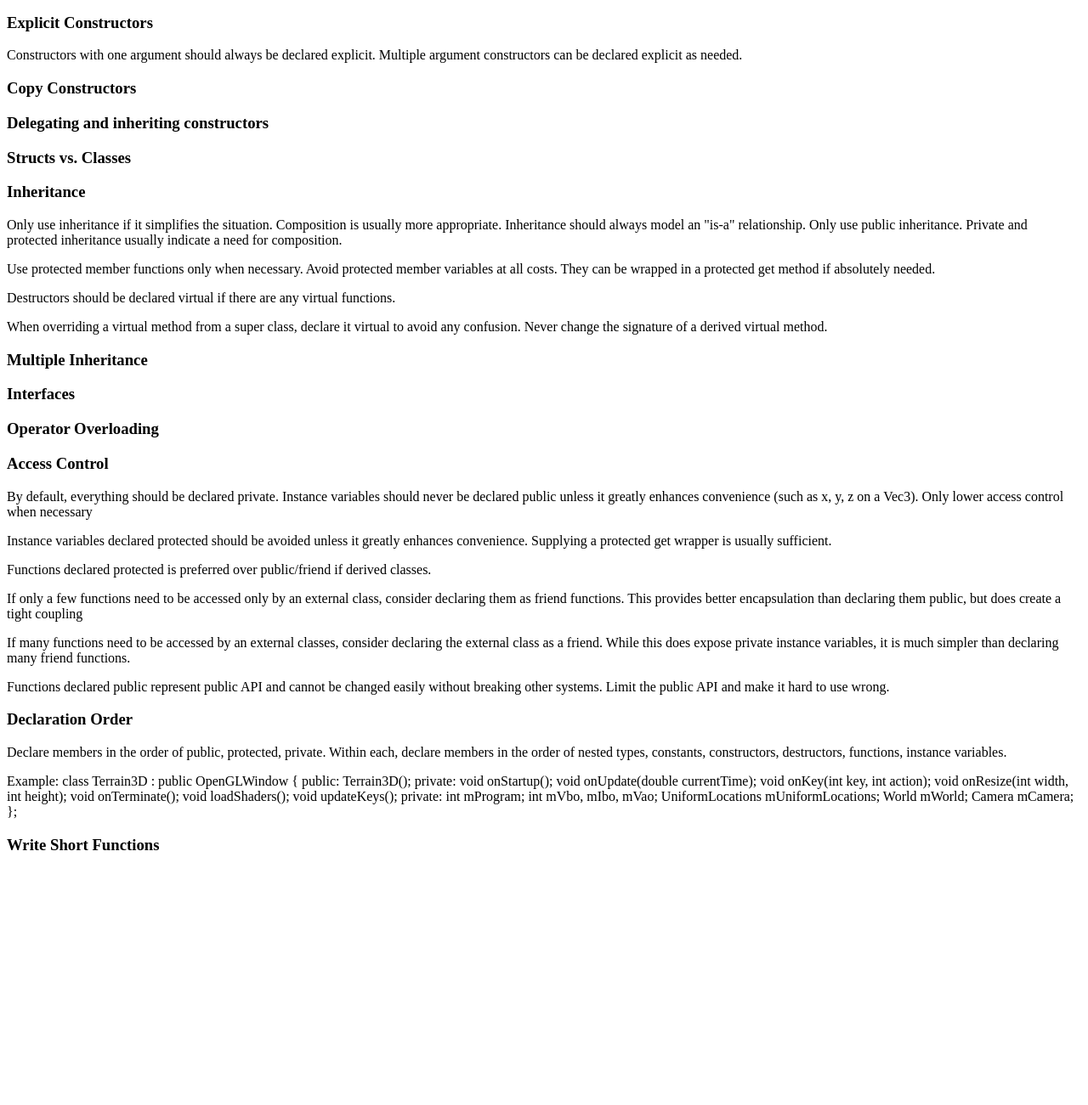
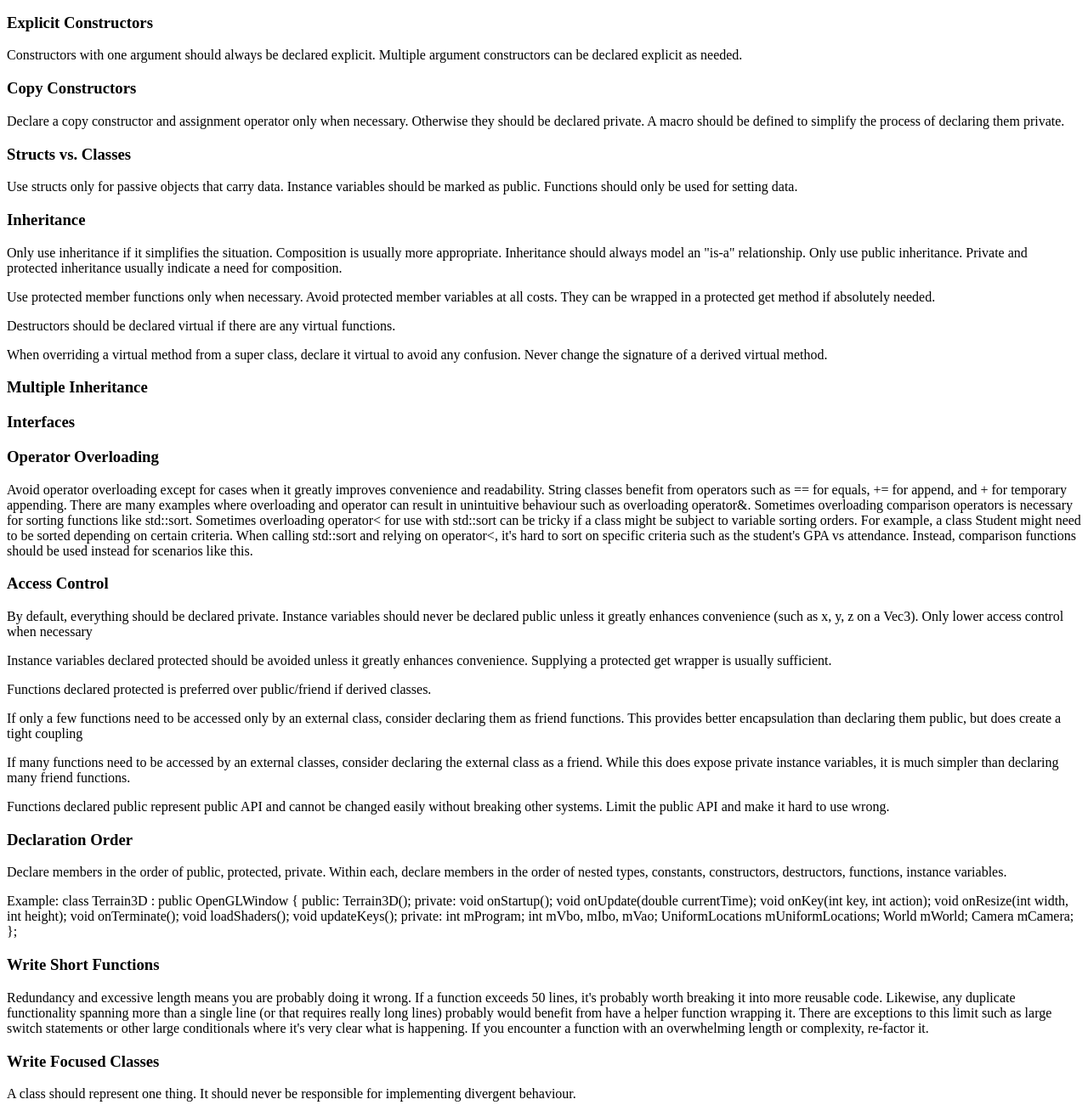
Before and after one commit to Valpineware/CppStyleGuide, a plain HTML site: page src/classes.html in a window 1280 px wide. Shown: the part 260-1561 px from the top of the page at 85% size. Before the commit the page ends 1284 px from the top, so only its background shows below. Drawn offline with Linux system fonts and the light colour scheme.

Commit message:
Added to the classes topic

```diff
--- a/src/classes.html
+++ b/src/classes.html
@@ -17,13 +17,10 @@
 			<p>Constructors with one argument should always be declared explicit. Multiple argument constructors can be declared explicit as needed.</p>
 
 		<h3>Copy Constructors</h3>
-			<p></p>
-
-		<h3>Delegating and inheriting constructors</h3>
-			<p></p>
+			<p>Declare a copy constructor and assignment operator only when necessary. Otherwise they should be declared private. A macro should be defined to simplify the process of declaring them private.</p>
 
 		<h3>Structs vs. Classes</h3>
-			<p></p>
+			<p>Use structs only for passive objects that carry data. Instance variables should be marked as public. Functions should only be used for setting data.</p>
 
 		<h3>Inheritance</h3>
 			<p>Only use inheritance if it simplifies the situation. Composition is usually more appropriate. Inheritance should always model an "is-a" relationship. Only use public inheritance. Private and protected inheritance usually indicate a need for composition.</p>
@@ -38,7 +35,7 @@
 			<p></p>
 
 		<h3>Operator Overloading</h3>
-			<p></p>
+			<p>Avoid operator overloading except for cases when it greatly improves convenience and readability. String classes benefit from operators such as == for equals, += for append, and + for temporary appending. There are many examples where overloading and operator can result in unintuitive behaviour such as overloading operator&. Sometimes overloading comparison operators is necessary for sorting functions like std::sort. Sometimes overloading operator< for use with std::sort can be tricky if a class might be subject to variable sorting orders. For example, a class Student might need to be sorted depending on certain criteria. When calling std::sort and relying on operator<, it's hard to sort on specific criteria such as the student's GPA vs attendance. Instead, comparison functions should be used instead for scenarios like this.</p>
 
 		<h3>Access Control</h3>
 			<p>By default, everything should be declared private. Instance variables should never be declared public unless it greatly enhances convenience (such as x, y, z on a Vec3). Only lower access control when necessary</p>
@@ -75,8 +72,10 @@
 						};</p>
 
 		<h3>Write Short Functions</h3>
-			<p></p>
+			<p>Redundancy and excessive length means you are probably doing it wrong. If a function exceeds 50 lines, it's probably worth breaking it into more reusable code. Likewise, any duplicate functionality spanning more than a single line (or that requires really long lines) probably would benefit from have a helper function wrapping it. There are exceptions to this limit such as large switch statements or other large conditionals where it's very clear what is happening. If you encounter a function with an overwhelming length or complexity, re-factor it.</p>
 
+		<h3>Write Focused Classes</h3>
+			<p>A class should represent one thing. It should never be responsible for implementing divergent behaviour. </p>
 		<h3></h3>
 			<p></p>
 </body>
```
